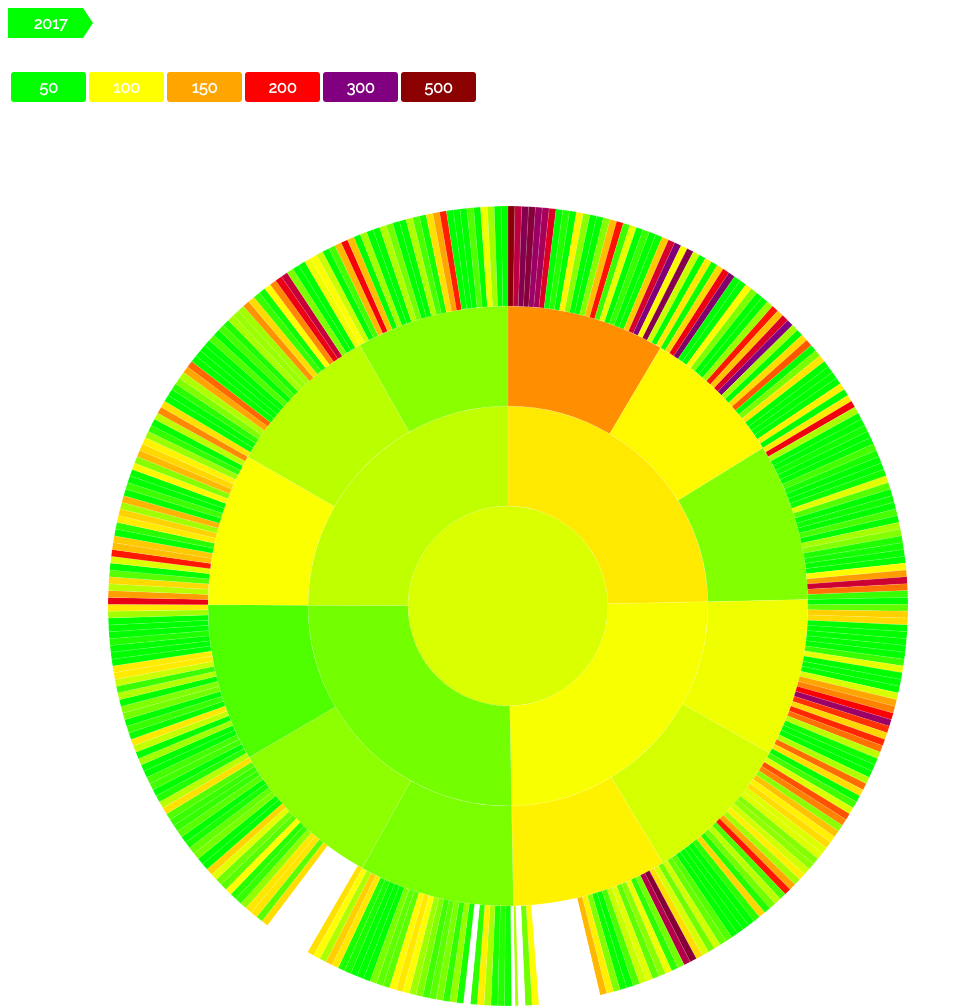
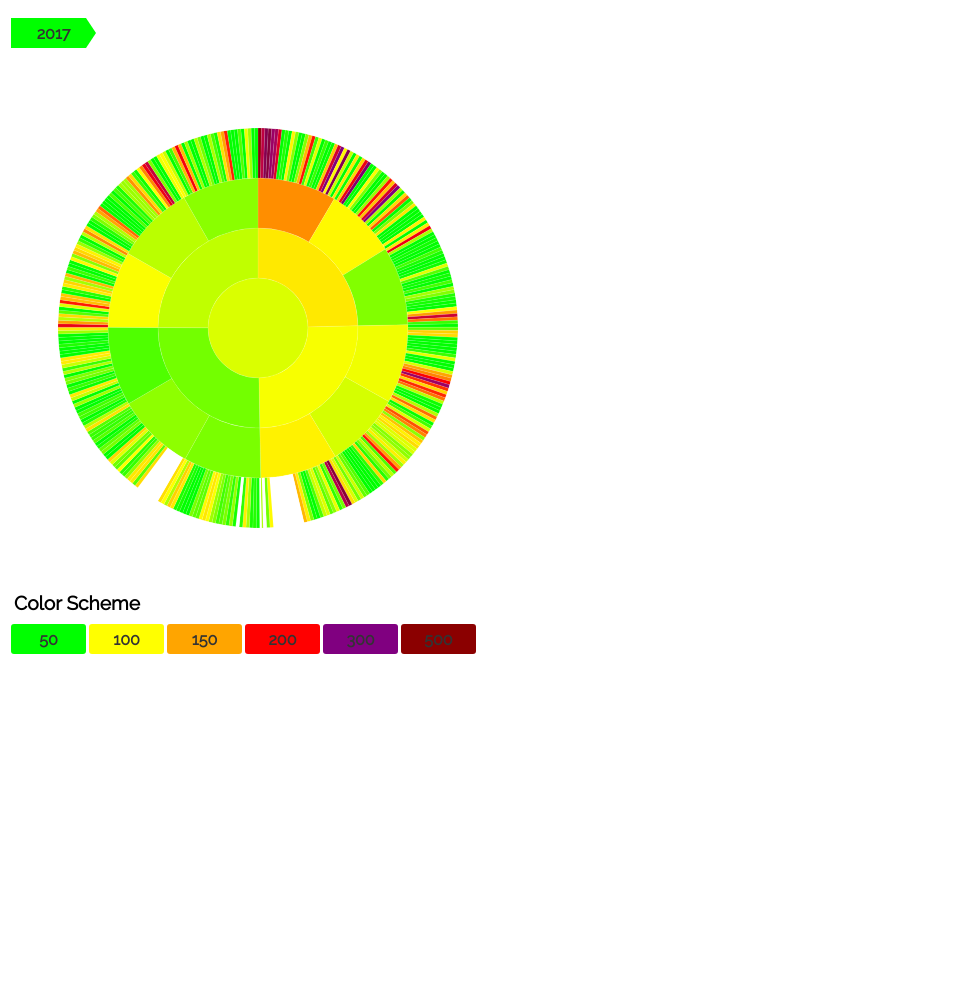
Before and after one commit to yijiao19/sunburstDemo, a website: page public/d3Test.html in a window 1280 px wide. Shown: the whole page, without its empty margins (0-963 px from the left). After the commit the page ends 800 px from the top, so only its background shows below. Drawn offline with nearby package versions, Linux system fonts and the light colour scheme.

Commit message:
update css

```diff
--- a/public/d3Test.html
+++ b/public/d3Test.html
@@ -16,25 +16,58 @@
     font-family: "Raleway", "Helvetica Neue", Helvetica, Arial, sans-serif;
   }
 
-  #legend {
+  #main {
+    float: left;
+    width: 750px;
+  }
+
+  #sidebar {
+    float: right;
+
+  }
+
+  #sequence {
+    padding: 10px 0 0 3px;
+    width: 600px;
+    height: 60px;
+  }
+
+  #scheme {
+    position: relative;
     padding: 10px 0 0 3px;
   }
 
   #sequence text,
-  #legend text {
+  #scheme  text {
     font-weight: 600;
-    fill: #fff;
+    fill: #333;
+  }
+
+  #chart {
+    position: relative;
   }
 </style>
 
 <body>
+
+
+
+
+
+
     <div id="sequence"></div>
-  <div id="legend"></div>
+    <div id="chart">
       <svg></svg>
-
+    </div>
+<div id="scheme">
+  <div style="padding: 0 0 10px 3px">
+  <text style="font-size: 1.2em;">  Color Scheme</text>
+  </div>
+    <div id="legend" ></div>
+  </div>
   <script>
-    width = 1000,
-      height = 1000,
+    width = 500,
+      height = 500,
       maxRadius = (Math.min(width, height) / 2);
     //var color = d3.scaleOrdinal(colorbrewer.RdBu[9]); // <-- 3
     //var color = d3.scaleOrdinal(d3.schemeYlOrRd[9]);
@@ -71,7 +104,7 @@
 
     var g = d3.select('svg') // <-- 1
       .attr('width', width) // <-- 2
-      .attr('height', height + 100)
+      .attr('height', height )
       .append('g') // <-- 3
       .attr('transform', 'translate(' + width / 2 + ',' + height / 2 + ')'); // <--
 
@@ -168,7 +201,7 @@
     function mouseover(d) {
       if (d.value == -999) {
         aqiString = "AQI : " + "null";
-      }else
+      } else
         aqiString = "AQI : " + formatNumber(d.value);
       var sequenceArray = getAncestors(d);
       updateBreadcrumbs(sequenceArray, aqiString);
@@ -254,7 +287,7 @@
       var g = d3.select("#trail")
         .selectAll("g")
         .data(nodeArray, function(d) {
-          return d.name + d.depth;
+          return d.data.name + d.depth;
         });
 
       // Add breadcrumb and label for entering nodes.
@@ -277,7 +310,7 @@
 
       // Set position for entering and updating nodes.
       entering.attr("transform", function(d, i) {
-        return "translate(" + (i+1) * (b.w + b.s) + ", 0)";
+        return "translate(" + (i + 1) * (b.w + b.s) + ", 0)";
       });
 
       // Remove exiting nodes.
```
Also changed, not shown: screenshots/20180302095125.png (added). Lines whose indentation alone changed are shown as unchanged.
